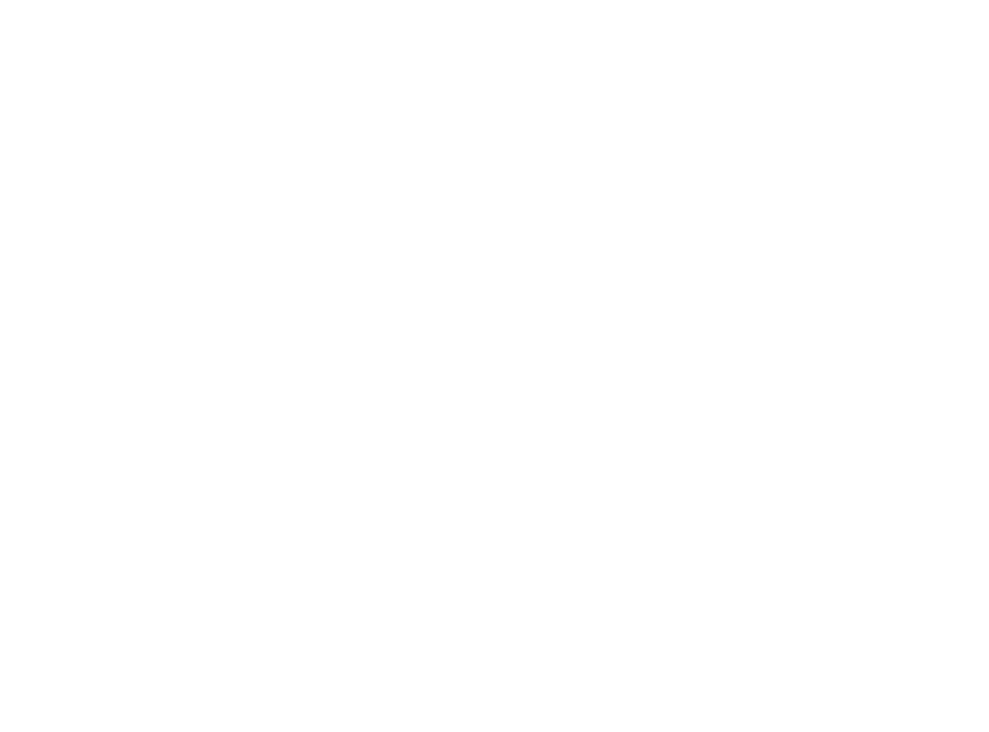
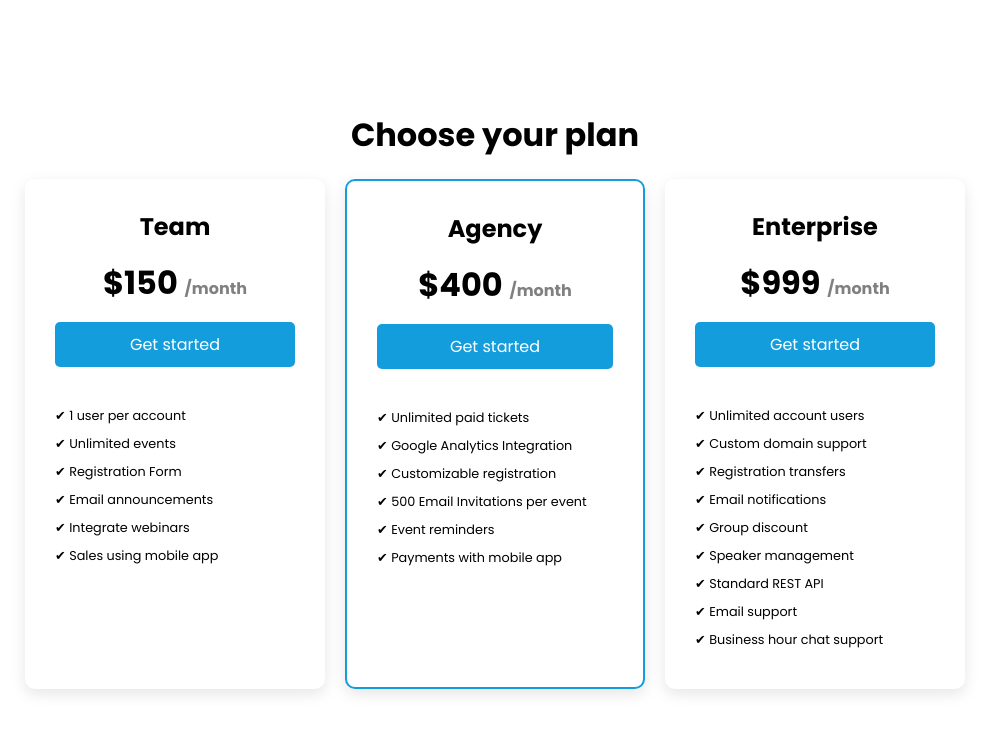
Before and after one commit to ahmed0310/decthon, a plain HTML site: page pricing-plan.html in a window 1280 px wide. Shown: the whole page, without its empty margins (145-1134 px from the left). Drawn offline with Linux system fonts and the light colour scheme.

Commit message:
pricing plan done

```diff
--- a/assets/css/pricely-plans.css
+++ b/assets/css/pricely-plans.css
@@ -0,0 +1,106 @@
+@import url("https://fonts.googleapis.com/css2?family=Poppins:ital,wght@0,100;0,200;0,300;0,400;0,500;0,600;0,700;0,800;0,900;1,100;1,200;1,300;1,400;1,500;1,600;1,700;1,800;1,900&family=Raleway:ital,wght@0,100..900;1,100..900&display=swap");
+
+
+
+* {
+    margin: 0;
+    padding: 0;
+    box-sizing: border-box;
+    font-family: "Poppins", sans-serif;
+}
+
+body {
+    background: white;
+    display: flex;
+    justify-content: center;
+    align-items: center;
+    height: 100vh;
+    text-align: center;
+    flex-direction: column;
+}
+
+.pricing-container {
+    width: 80%;
+    max-width: 1000px;
+}
+
+h2 {
+    font-size: 2rem;
+    margin-bottom: 20px;
+    font-weight: bold;
+}
+
+.pricing-cards {
+    display: flex;
+    justify-content: center;
+    gap: 20px;
+}
+
+.card {
+    background: white;
+    padding: 30px;
+    border-radius: 10px;
+    box-shadow: 0 5px 15px rgba(0, 0, 0, 0.1);
+    width: 300px;
+    text-align: left;
+    transition: 0.3s;
+}
+
+.card.highlighted {
+    border: 2px solid #149ddd;
+}
+
+h3 {
+    text-align: center;
+    margin-bottom: 15px;
+    font-size: 1.5rem;
+}
+
+.price {
+    font-size: 2rem;
+    font-weight: bold;
+    text-align: center;
+}
+
+.price span {
+    font-size: 1rem;
+    color: gray;
+}
+
+button {
+    display: block;
+    width: 100%;
+    padding: 10px;
+    background: black;
+    color: white;
+    border: none;
+    font-size: 1rem;
+    cursor: pointer;
+    margin: 15px 0;
+    border-radius: 5px;
+    background-color: #149ddd;
+}
+
+button:hover {
+    opacity: 0.8;
+}
+
+ul {
+    list-style: none;
+    text-align: left;
+    padding: 0;
+    margin-top: 40px;
+}
+
+ul li {
+    margin: 10px 0;
+    font-size: 0.8rem;
+}
+
+/* Responsive */
+@media (max-width: 900px) {
+    .pricing-cards {
+        flex-direction: column;
+        align-items: center;
+    }
+}
--- a/pricing-plan.html
+++ b/pricing-plan.html
@@ -3,10 +3,60 @@
 <head>
     <meta charset="UTF-8">
     <meta name="viewport" content="width=device-width, initial-scale=1.0">
-    <title>Pricing Plan</title>
+    <title>Pricing Table</title>
     <link rel="stylesheet" href="./assets/css/pricely-plans.css">
 </head>
 <body>
 
+    <div class="pricing-container">
+        <h2>Choose your plan</h2>
+        <div class="pricing-cards">
+            <div class="card">
+                <h3>Team</h3>
+                <p class="price">$150 <span>/month</span></p>
+                <button>Get started</button>
+                <ul>
+                    <li>✔ 1 user per account</li>
+                    <li>✔ Unlimited events</li>
+                    <li>✔ Registration Form</li>
+                    <li>✔ Email announcements</li>
+                    <li>✔ Integrate webinars</li>
+                    <li>✔ Sales using mobile app</li>
+                </ul>
+            </div>
+
+            <div class="card highlighted">
+                <h3>Agency</h3>
+                <p class="price">$400 <span>/month</span></p>
+                <button>Get started</button>
+                <ul>
+                    <li>✔ Unlimited paid tickets</li>
+                    <li>✔ Google Analytics Integration</li>
+                    <li>✔ Customizable registration</li>
+                    <li>✔ 500 Email Invitations per event</li>
+                    <li>✔ Event reminders</li>
+                    <li>✔ Payments with mobile app</li>
+                </ul>
+            </div>
+
+            <div class="card">
+                <h3>Enterprise</h3>
+                <p class="price">$999 <span>/month</span></p>
+                <button>Get started</button>
+                <ul>
+                    <li>✔ Unlimited account users</li>
+                    <li>✔ Custom domain support</li>
+                    <li>✔ Registration transfers</li>
+                    <li>✔ Email notifications</li>
+                    <li>✔ Group discount</li>
+                    <li>✔ Speaker management</li>
+                    <li>✔ Standard REST API</li>
+                    <li>✔ Email support</li>
+                    <li>✔ Business hour chat support</li>
+                </ul>
+            </div>
+        </div>
+    </div>
+
 </body>
 </html>
```
Also changed, not shown: index.html (+2 -1 lines), assets/img/neko.webp (added).
